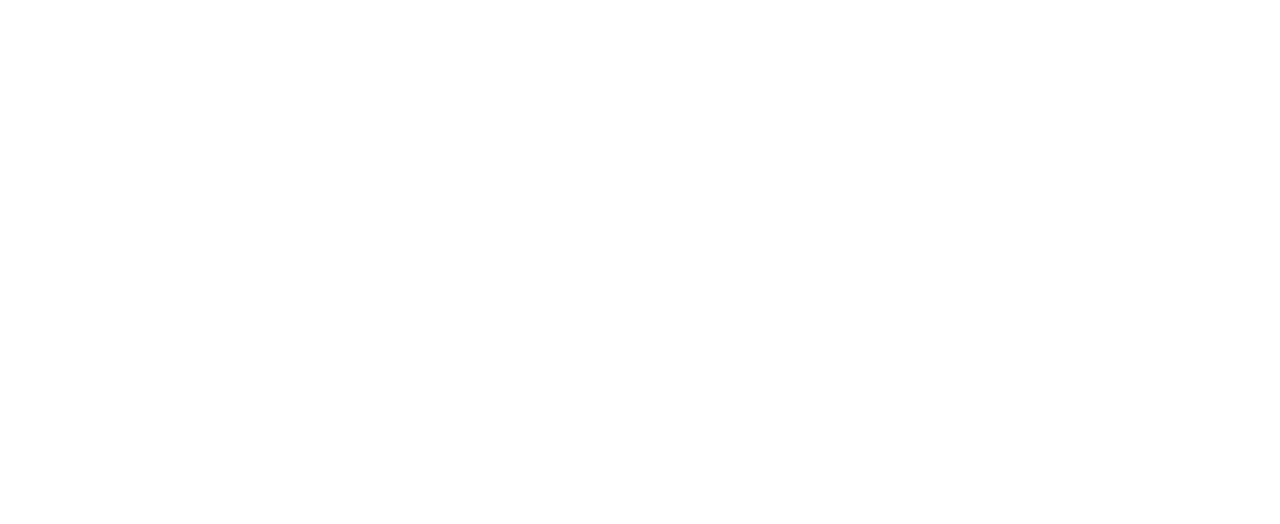
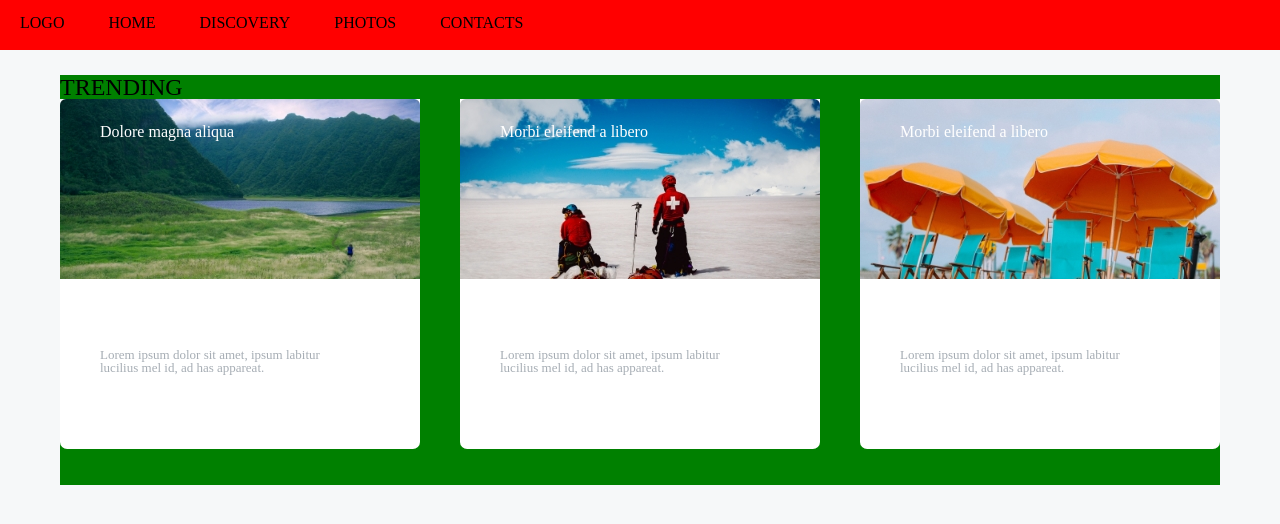
Before and after one commit to luka-devnozashvili/leason-5-130, a plain HTML site: page index.html in a window 1280 px wide. Drawn offline with Linux system fonts and the light colour scheme.

Commit message:
added margin

```diff
--- a/css/styles.css
+++ b/css/styles.css
@@ -0,0 +1,63 @@
+/*header start*/
+*{
+	box-sizing: border-box;
+}
+.header-div{
+	z-index: 1;
+	position: fixed;
+	top: 0;
+	height: 50px;
+	width: 100%;
+	background: red;
+	margin: 0 0 25px 0;
+}
+.li{
+	display: inline-block;
+	vertical-align: middle;
+	margin: 15px 20px;
+}
+.li-div{
+}
+/*header endded*/
+
+
+/*section start*/
+.h2{
+	font-size: 24px;
+}
+.section-div{
+	background: green;
+	margin: 75px auto 0 auto;
+	height: 410px;
+	width: 1160px
+}
+.img-div{
+	display: inline-block;
+	position: relative;
+	height: 350px;
+	background: #fff;
+	border-radius: 2%;
+}
+.img-div-2{
+	margin: 0 40px;
+}
+.p-1{
+	position: absolute;
+	top: 25px;
+	left: 40px;
+	color: #fff;
+	font-size: 16px;
+}
+.p-2{
+	color: #A6ADB4;
+	width: 280px;
+	margin:66px auto;
+	font-size: 13px;
+}
+/*.div-1{
+	/*display: inline-block;*/
+	margin: 50px auto;
+	background: greenyellow;
+	width: 300px;
+	height: 200px;
+}*/
--- a/index.html
+++ b/index.html
@@ -6,7 +6,46 @@
 	<link rel="stylesheet" type="text/css" href="css/reset.css">
 	<title></title>
 </head>
-<body>
+<body style="background:#F6F8F9;">
+	<header>
+		<div class="header-div">
+			<nav>
+				<ul>
+					<li class="li"><div class="li-div">LOGO</div></li>
+					<li class="li"><div class="li-div">HOME</div></li>
+					<li class="li"><div class="li-div">DISCOVERY</div></li>
+					<li class="li"><div class="li-div">PHOTOS</div></li>
+					<li class="li"><div class="li-div">CONTACTS</div></li>
+					<li class="li"><div class="li-div"></div></li>
+				</ul>
 
+			</nav>
+
+		</div>
+	</header>
+	<section class="section">
+		<div class="section-div">
+			<h2 class="h2">TRENDING</h2>
+			<div class="img-div"><img src="img/img1.jpg">
+				<p class="p-1">Dolore magna aliqua</p>
+				<p class="p-2">Lorem ipsum dolor sit amet, ipsum labitur <br> lucilius mel id, ad has appareat.</p>
+			</div><!--
+
+			--><div class="img-div img-div-2"><img src="img/img2.jpg">
+				<p class="p-1">Morbi eleifend a libero</p>
+				<p class="p-2">Lorem ipsum dolor sit amet, ipsum labitur <br> lucilius mel id, ad has appareat.</p>
+			</div><!--
+
+			--><div class="img-div"><img src="img/img3.jpg">
+				<p class="p-1">Morbi eleifend a libero</p>
+				<p class="p-2">Lorem ipsum dolor sit amet, ipsum labitur <br> lucilius mel id, ad has appareat.</p>
+			</div>
+		</div>
+	</section>
+	<section>
+		<div class="div-1">
+
+		</div>
+	</section>
 </body>
 </html>
```
Also changed, not shown: img/161975_1024x768.jpg (added), img/Image.jpg (added), img/img1.jpg (added), img/img2.jpg (added), img/img3.jpg (added).
